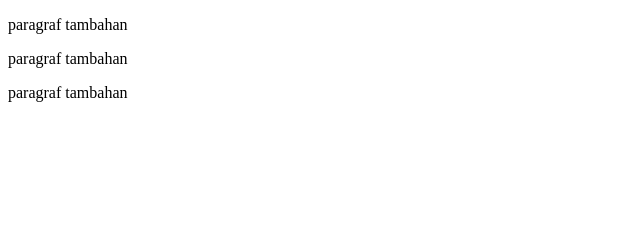
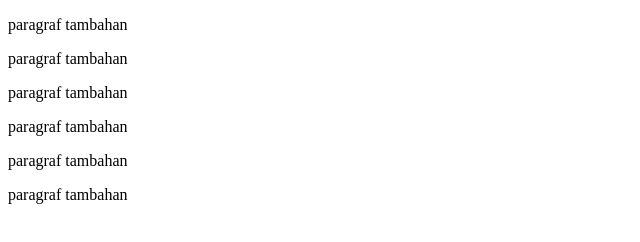
Before and after one commit to Hendra127/DesignWebPortofolio, a plain HTML site: page tambah.html in a window 1280 px wide. Shown: the whole page, without its empty margins (0-640 px from the left). Drawn offline with Linux system fonts and the light colour scheme.

Commit message:
jang tambah.html

```diff
--- a/tambah.html
+++ b/tambah.html
@@ -10,5 +10,9 @@
     <p>paragraf tambahan</p>
     <p>paragraf tambahan</p>
     <p>paragraf tambahan</p>
+    <p>paragraf tambahan</p>
+    <p>paragraf tambahan</p>
+    <p>paragraf tambahan</p>
+
 </body>
 </html>
```
